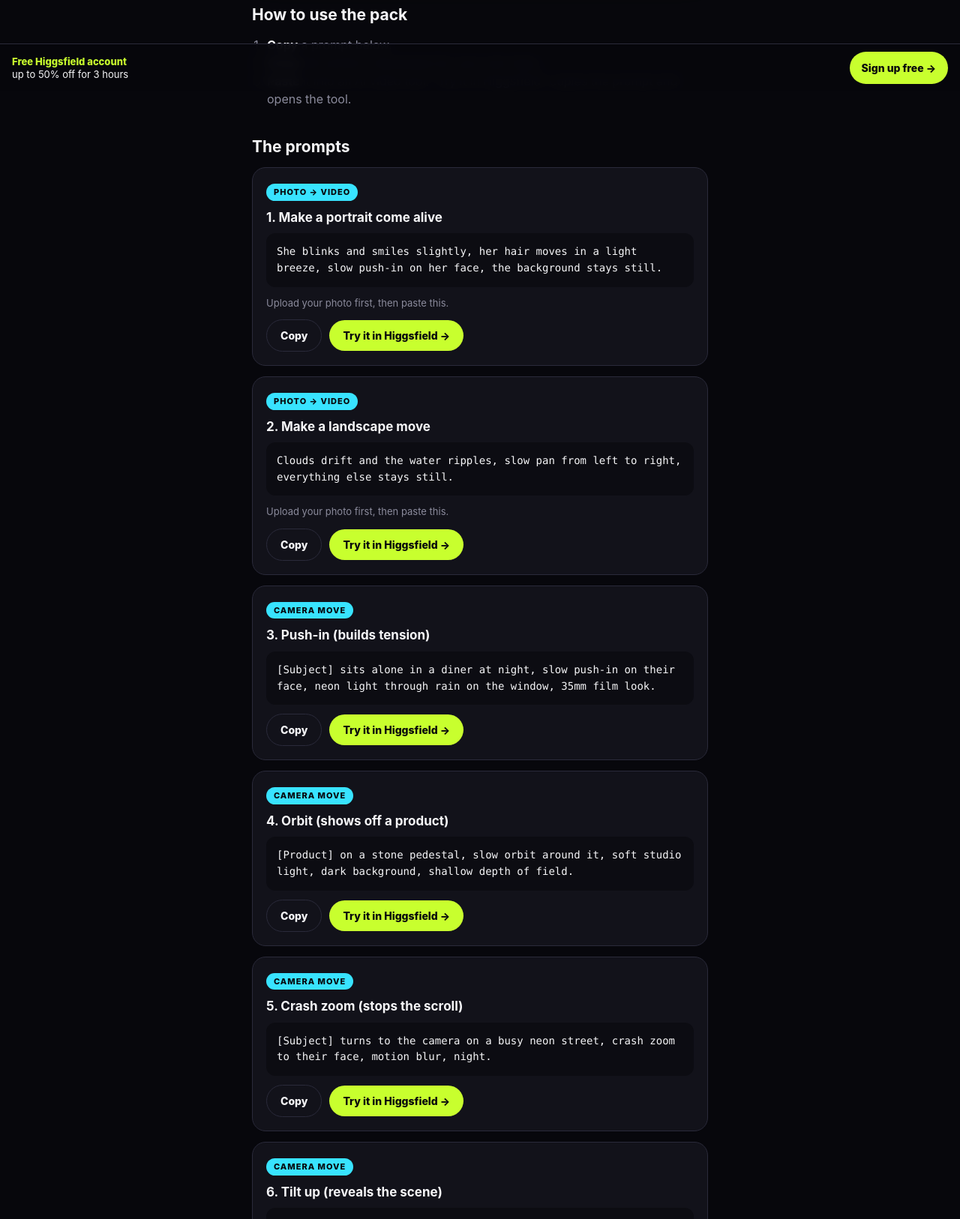
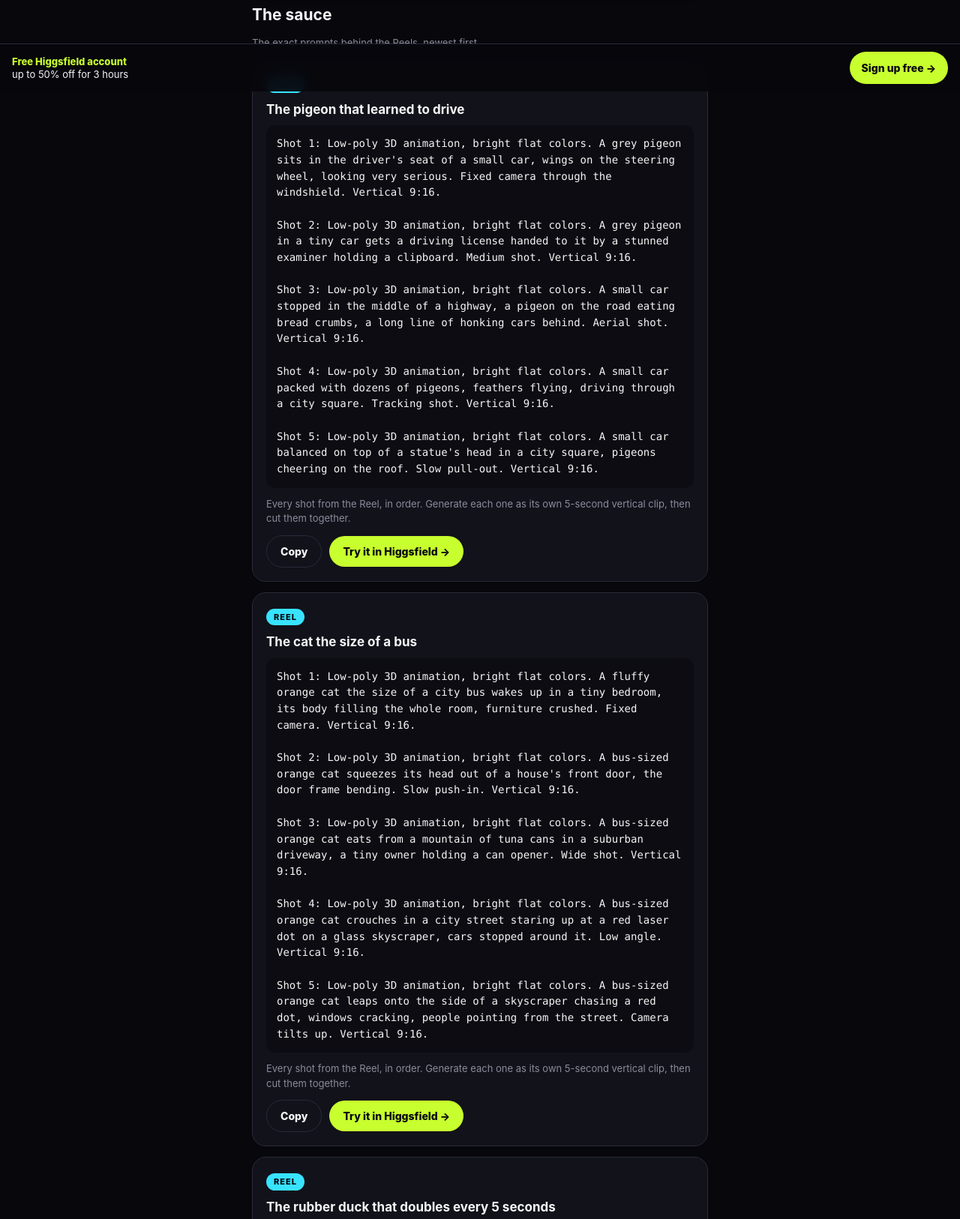
Before and after one commit to loopcraftstudiohq-afk/prompts, a plain HTML site: page index.html in a window 1280 px wide. Shown: the part 678-2304 px from the top of the page at 75% size. Drawn offline with Linux system fonts and the light colour scheme.

Commit message:
Add The sauce: the exact prompts behind each Reel
Co-Authored-By: Claude Opus 5.5 <noreply@anthropic.com>
Claude-Session: https://claude.ai/code/session_01Cf8RPaWJCkKi9kNYCYLg8y

```diff
--- a/index.html
+++ b/index.html
@@ -58,6 +58,68 @@
     <a class="cta" href="https://higgsfield.ai/auth/sign-up?fpr=loop-655ce0" rel="sponsored noopener" target="_blank">Create my free account →</a>
     <p class="small"><strong>Opened this from Instagram?</strong> Tap ··· at the top, then "Open in browser" first, so the discount stays with you.</p>
     <p class="small">Affiliate link: if you subscribe, I may earn a commission at no extra cost to you. The discount is Higgsfield's offer and they set the final amount.</p>
+  </div>
+
+  <h2 id="sauce">The sauce</h2>
+  <p class="small">The exact prompts behind the Reels, newest first.</p>
+
+  <div class="card">
+    <span class="tag">Reel</span>
+    <h3>The pigeon that learned to drive</h3>
+<pre id="v13">Shot 1: Low-poly 3D animation, bright flat colors. A grey pigeon sits in the driver&#x27;s seat of a small car, wings on the steering wheel, looking very serious. Fixed camera through the windshield. Vertical 9:16.
+
+Shot 2: Low-poly 3D animation, bright flat colors. A grey pigeon in a tiny car gets a driving license handed to it by a stunned examiner holding a clipboard. Medium shot. Vertical 9:16.
+
+Shot 3: Low-poly 3D animation, bright flat colors. A small car stopped in the middle of a highway, a pigeon on the road eating bread crumbs, a long line of honking cars behind. Aerial shot. Vertical 9:16.
+
+Shot 4: Low-poly 3D animation, bright flat colors. A small car packed with dozens of pigeons, feathers flying, driving through a city square. Tracking shot. Vertical 9:16.
+
+Shot 5: Low-poly 3D animation, bright flat colors. A small car balanced on top of a statue&#x27;s head in a city square, pigeons cheering on the roof. Slow pull-out. Vertical 9:16.</pre>
+    <p class="small">Every shot from the Reel, in order. Generate each one as its own 5-second vertical clip, then cut them together.</p>
+    <div class="row">
+      <button data-copy="v13">Copy</button>
+      <a class="try" data-copy="v13" href="https://higgsfield.ai/ai-video?fpr=loop-655ce0" rel="sponsored noopener" target="_blank">Try it in Higgsfield →</a>
+    </div>
+  </div>
+
+  <div class="card">
+    <span class="tag">Reel</span>
+    <h3>The cat the size of a bus</h3>
+<pre id="v12">Shot 1: Low-poly 3D animation, bright flat colors. A fluffy orange cat the size of a city bus wakes up in a tiny bedroom, its body filling the whole room, furniture crushed. Fixed camera. Vertical 9:16.
+
+Shot 2: Low-poly 3D animation, bright flat colors. A bus-sized orange cat squeezes its head out of a house&#x27;s front door, the door frame bending. Slow push-in. Vertical 9:16.
+
+Shot 3: Low-poly 3D animation, bright flat colors. A bus-sized orange cat eats from a mountain of tuna cans in a suburban driveway, a tiny owner holding a can opener. Wide shot. Vertical 9:16.
+
+Shot 4: Low-poly 3D animation, bright flat colors. A bus-sized orange cat crouches in a city street staring up at a red laser dot on a glass skyscraper, cars stopped around it. Low angle. Vertical 9:16.
+
+Shot 5: Low-poly 3D animation, bright flat colors. A bus-sized orange cat leaps onto the side of a skyscraper chasing a red dot, windows cracking, people pointing from the street. Camera tilts up. Vertical 9:16.</pre>
+    <p class="small">Every shot from the Reel, in order. Generate each one as its own 5-second vertical clip, then cut them together.</p>
+    <div class="row">
+      <button data-copy="v12">Copy</button>
+      <a class="try" data-copy="v12" href="https://higgsfield.ai/ai-video?fpr=loop-655ce0" rel="sponsored noopener" target="_blank">Try it in Higgsfield →</a>
+    </div>
+  </div>
+
+  <div class="card">
+    <span class="tag">Reel</span>
+    <h3>The rubber duck that doubles every 5 seconds</h3>
+<pre id="v11">Shot 1: Low-poly 3D animation, bright flat colors. A small yellow rubber duck floating in a bathtub suddenly pops to twice its size, then twice again, water splashing over the edge. Fixed camera, vertical 9:16.
+
+Shot 2: Low-poly 3D animation, bright flat colors. A yellow rubber duck far too big for the bathtub it sits in keeps swelling, cracking the bathroom tiles and pushing against the walls. Slow push-in, vertical 9:16.
+
+Shot 3: Low-poly 3D animation, bright flat colors. A giant yellow rubber duck bursts up through the roof of a small suburban house, roof tiles flying, tiny low-poly people running away. Camera tilts up, vertical 9:16.
+
+Shot 4: Low-poly 3D animation, bright flat colors. A colossal yellow rubber duck towers over a city skyline, taller than a lattice iron tower beside it, helicopters circling its head. Wide shot, slow tilt up, vertical 9:16.
+
+Shot 5: Low-poly 3D animation, bright flat colors. A yellow rubber duck the size of a mountain range rises through the clouds above snowy peaks, its head above the cloud layer. Aerial wide shot, vertical 9:16.
+
+Shot 6: Low-poly 3D animation, bright flat colors. Seen from space, a yellow rubber duck larger than planet Earth floats beside it, the small blue planet drifting into its orbit. Slow pull-out, vertical 9:16.</pre>
+    <p class="small">Every shot from the Reel, in order. Generate each one as its own 5-second vertical clip, then cut them together.</p>
+    <div class="row">
+      <button data-copy="v11">Copy</button>
+      <a class="try" data-copy="v11" href="https://higgsfield.ai/ai-video?fpr=loop-655ce0" rel="sponsored noopener" target="_blank">Try it in Higgsfield →</a>
+    </div>
   </div>
 
   <h2>How to use the pack</h2>
```
